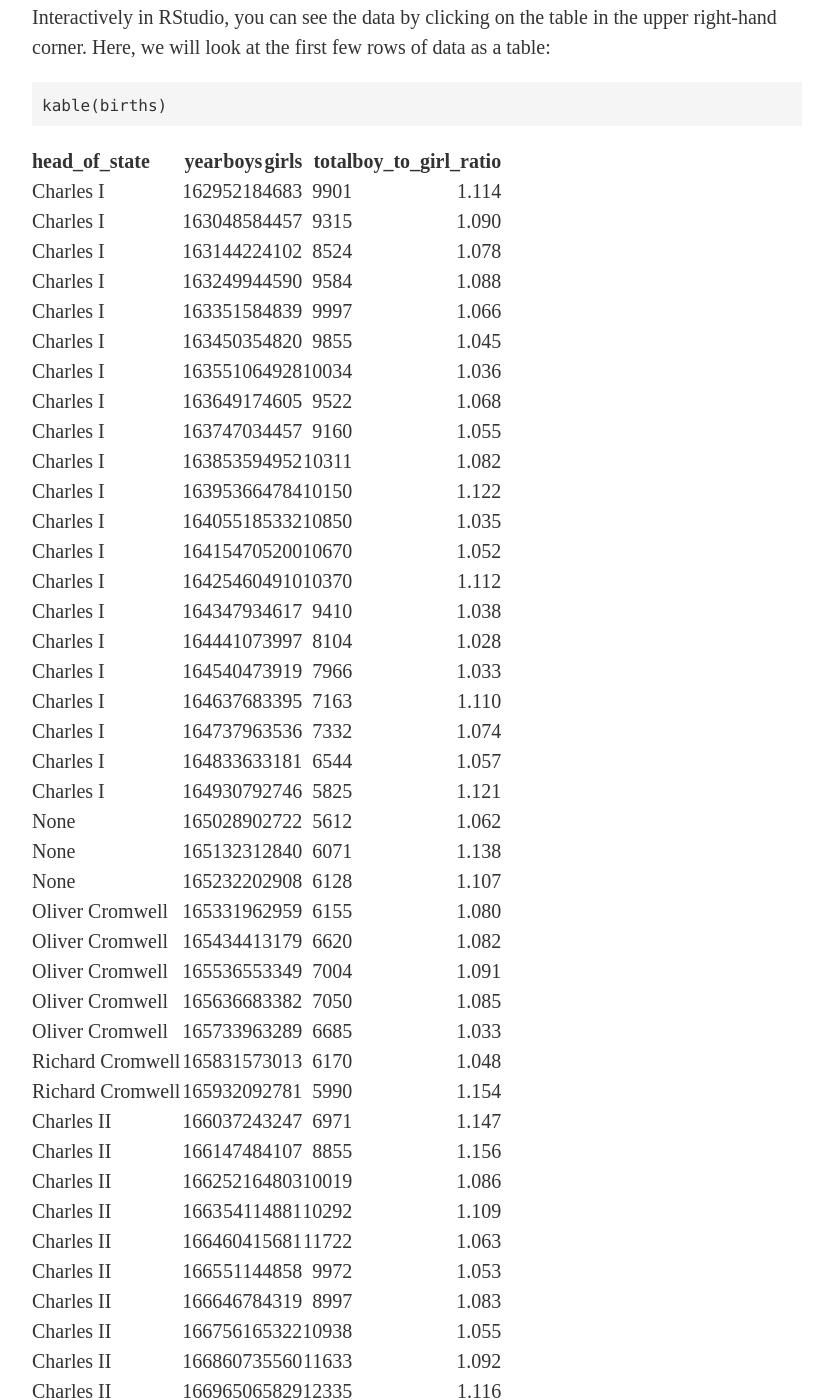
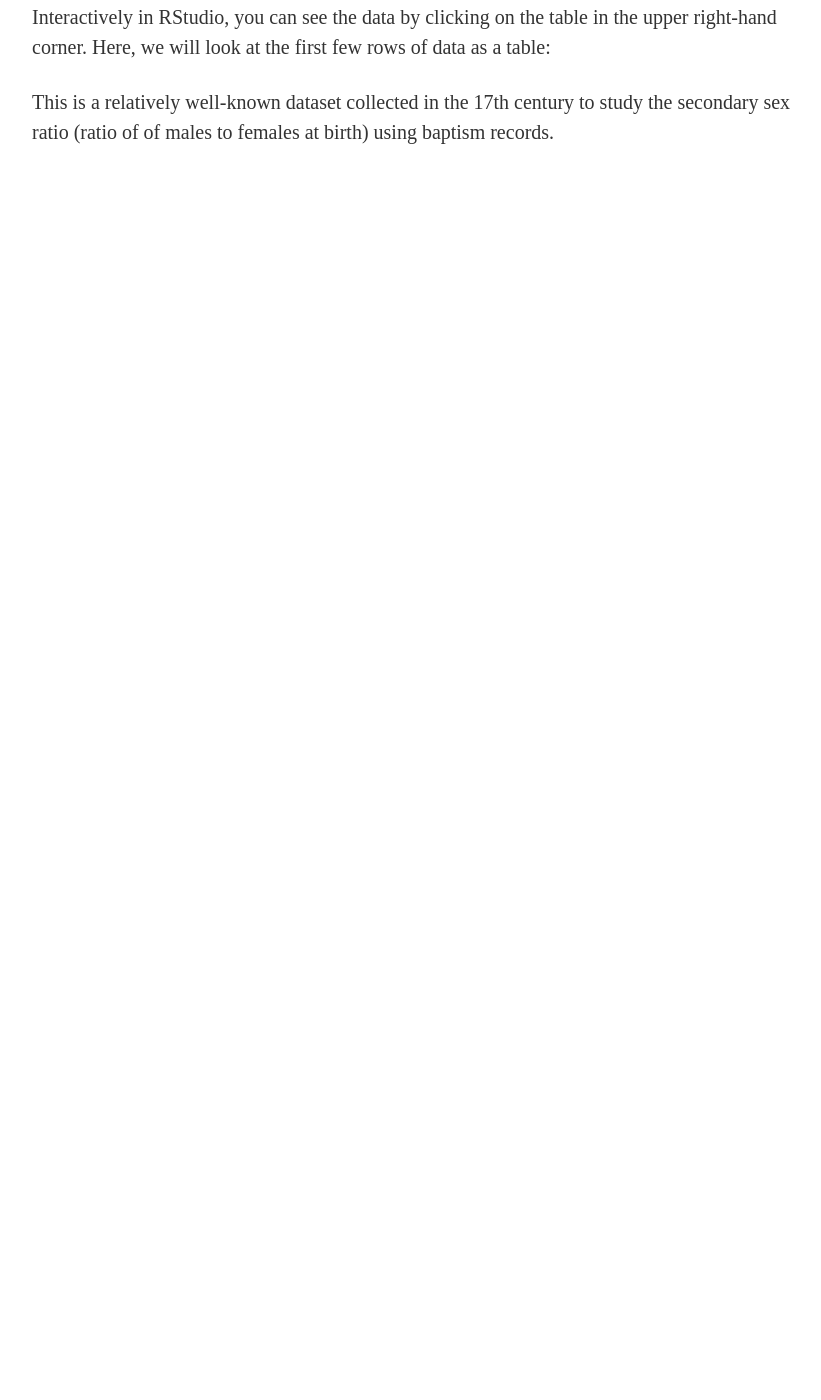
Before and after one commit to statsmaths/stat209, a Jekyll site: the page built from _notes/class01-introduction.md, in a window 1280 px wide and 1400 px high, scrolled down 3486 px. Shown: the whole window, without its empty margins (223-1044 px from the left). Built offline with Jekyll 4.4.1, drawn with Linux system fonts in a browser that asks for light colours; after the commit the page ends 3683 px from its top, so only the background shows below that; some of the changed text lies outside the part shown.

Commit message:
format table

```diff
--- a/_notes/class01-introduction.md
+++ b/_notes/class01-introduction.md
@@ -171,96 +171,6 @@ table in the upper right-hand corner. Here, we will look at the first
 few rows of data as a table:
 
 
-{% highlight r %}
-kable(births)
-{% endhighlight %}
-
-
-
-|head_of_state     | year| boys| girls| total| boy_to_girl_ratio|
-|:-----------------|----:|----:|-----:|-----:|-----------------:|
-|Charles I         | 1629| 5218|  4683|  9901|             1.114|
-|Charles I         | 1630| 4858|  4457|  9315|             1.090|
-|Charles I         | 1631| 4422|  4102|  8524|             1.078|
-|Charles I         | 1632| 4994|  4590|  9584|             1.088|
-|Charles I         | 1633| 5158|  4839|  9997|             1.066|
-|Charles I         | 1634| 5035|  4820|  9855|             1.045|
-|Charles I         | 1635| 5106|  4928| 10034|             1.036|
-|Charles I         | 1636| 4917|  4605|  9522|             1.068|
-|Charles I         | 1637| 4703|  4457|  9160|             1.055|
-|Charles I         | 1638| 5359|  4952| 10311|             1.082|
-|Charles I         | 1639| 5366|  4784| 10150|             1.122|
-|Charles I         | 1640| 5518|  5332| 10850|             1.035|
-|Charles I         | 1641| 5470|  5200| 10670|             1.052|
-|Charles I         | 1642| 5460|  4910| 10370|             1.112|
-|Charles I         | 1643| 4793|  4617|  9410|             1.038|
-|Charles I         | 1644| 4107|  3997|  8104|             1.028|
-|Charles I         | 1645| 4047|  3919|  7966|             1.033|
-|Charles I         | 1646| 3768|  3395|  7163|             1.110|
-|Charles I         | 1647| 3796|  3536|  7332|             1.074|
-|Charles I         | 1648| 3363|  3181|  6544|             1.057|
-|Charles I         | 1649| 3079|  2746|  5825|             1.121|
-|None              | 1650| 2890|  2722|  5612|             1.062|
-|None              | 1651| 3231|  2840|  6071|             1.138|
-|None              | 1652| 3220|  2908|  6128|             1.107|
-|Oliver Cromwell   | 1653| 3196|  2959|  6155|             1.080|
-|Oliver Cromwell   | 1654| 3441|  3179|  6620|             1.082|
-|Oliver Cromwell   | 1655| 3655|  3349|  7004|             1.091|
-|Oliver Cromwell   | 1656| 3668|  3382|  7050|             1.085|
-|Oliver Cromwell   | 1657| 3396|  3289|  6685|             1.033|
-|Richard Cromwell  | 1658| 3157|  3013|  6170|             1.048|
-|Richard Cromwell  | 1659| 3209|  2781|  5990|             1.154|
-|Charles II        | 1660| 3724|  3247|  6971|             1.147|
-|Charles II        | 1661| 4748|  4107|  8855|             1.156|
-|Charles II        | 1662| 5216|  4803| 10019|             1.086|
-|Charles II        | 1663| 5411|  4881| 10292|             1.109|
-|Charles II        | 1664| 6041|  5681| 11722|             1.063|
-|Charles II        | 1665| 5114|  4858|  9972|             1.053|
-|Charles II        | 1666| 4678|  4319|  8997|             1.083|
-|Charles II        | 1667| 5616|  5322| 10938|             1.055|
-|Charles II        | 1668| 6073|  5560| 11633|             1.092|
-|Charles II        | 1669| 6506|  5829| 12335|             1.116|
-|Charles II        | 1670| 6278|  5719| 11997|             1.098|
-|Charles II        | 1671| 6449|  6061| 12510|             1.064|
-|Charles II        | 1672| 6443|  6120| 12563|             1.053|
-|Charles II        | 1673| 6073|  5822| 11895|             1.043|
-|Charles II        | 1674| 6113|  5738| 11851|             1.065|
-|Charles II        | 1675| 6058|  5717| 11775|             1.060|
-|Charles II        | 1676| 6552|  5847| 12399|             1.121|
-|Charles II        | 1677| 6423|  6203| 12626|             1.035|
-|Charles II        | 1678| 6568|  6033| 12601|             1.089|
-|Charles II        | 1679| 6247|  6041| 12288|             1.034|
-|Charles II        | 1680| 6548|  6299| 12847|             1.040|
-|Charles II        | 1681| 6822|  6533| 13355|             1.044|
-|Charles II        | 1682| 6909|  6744| 13653|             1.024|
-|Charles II        | 1683| 7577|  7158| 14735|             1.059|
-|Charles II        | 1684| 7575|  7127| 14702|             1.063|
-|James II          | 1685| 7484|  7246| 14730|             1.033|
-|James II          | 1686| 7575|  7119| 14694|             1.064|
-|James II          | 1687| 7737|  7214| 14951|             1.072|
-|James II          | 1688| 7487|  7101| 14588|             1.054|
-|Mary II           | 1689| 7604|  7167| 14771|             1.061|
-|Mary II           | 1690| 7909|  7302| 15211|             1.083|
-|Mary II           | 1691| 7662|  7392| 15054|             1.037|
-|Mary II           | 1692| 7602|  7316| 14918|             1.039|
-|Mary II           | 1693| 7676|  7483| 15159|             1.026|
-|Mary II           | 1694| 6985|  6647| 13632|             1.051|
-|William of Orange | 1695| 7263|  6713| 13976|             1.082|
-|William of Orange | 1696| 7632|  7229| 14861|             1.056|
-|William of Orange | 1697| 8062|  7767| 15829|             1.038|
-|William of Orange | 1698| 8426|  7626| 16052|             1.105|
-|William of Orange | 1699| 7911|  7452| 15363|             1.062|
-|William of Orange | 1700| 7578|  7061| 14639|             1.073|
-|William of Orange | 1701| 8102|  7514| 15616|             1.078|
-|Anne              | 1702| 8031|  7656| 15687|             1.049|
-|Anne              | 1703| 7765|  7683| 15448|             1.011|
-|Anne              | 1704| 6113|  5738| 11851|             1.065|
-|Anne              | 1705| 8366|  7779| 16145|             1.075|
-|Anne              | 1706| 7952|  7417| 15369|             1.072|
-|Anne              | 1707| 8379|  7687| 16066|             1.090|
-|Anne              | 1708| 8239|  7623| 15862|             1.081|
-|Anne              | 1709| 7840|  7380| 15220|             1.062|
-|Anne              | 1710| 7640|  7288| 14928|             1.048|
 
 This is a relatively well-known dataset collected in the 17th century
 to study the secondary sex ratio (ratio of of males to females at birth)
```
Also changed, not shown: other parts of _notes/class01-introduction.md (+5 -5 lines), _notes/class01-introduction.Rmd (+8 -5 lines).
